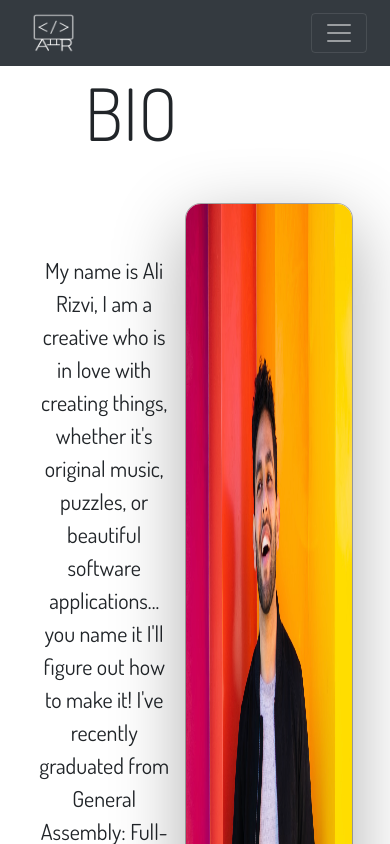
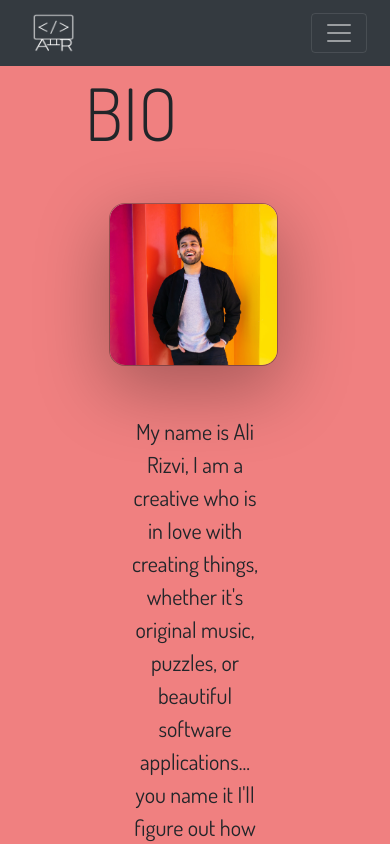
Before and after one commit to alirizvi061/Portfolio, a React (Create React App) app: page /about in a window 390 px wide. Shown: the top 844 px of the page. Built offline with nearby package versions, Linux system fonts and the light colour scheme; the HTML template or start-up script is replaced by a standard one.

Commit message:
working on media query

```diff
--- a/src/App.css
+++ b/src/App.css
@@ -68,7 +68,8 @@ footer {
 
 /* project thumbnail */
 .aboutTitle,
-.skillsTitle {
+.skillsTitle,
+.resumeTitle {
   margin: 3%;
   margin-bottom: 0;
 }
@@ -256,10 +257,37 @@ footer {
 /* RESUME PAGE */
 
 .resumePic {
-  margin-top: 5%;
+  margin-top: 1%;
   margin-bottom: 5%;
   border-radius: 15px;
-  width: 50%;
+  width: 70%;
   box-shadow: inset 0 1px 0 rgba(255, 255, 255, 0.6),
     0 22px 70px 4px rgba(0, 0, 0, 0.3), 0 0 0 1px rgba(0, 0, 0, 0.3);
 }
+
+/* MEDIA QUERIES */
+@media only screen and (max-width: 1000px) {
+  body {
+    background-color: lightcoral;
+    text-align: center;
+  }
+  .projects {
+    flex-wrap: wrap;
+  }
+  .aboutDiv {
+    margin-top: 0;
+    display: flex;
+    flex-direction: column-reverse;
+    justify-content: reverse;
+    flex-wrap: wrap-reverse;
+    align-items: center;
+  }
+}
+
+@media (min-width: 1200px) {
+  .aboutTitle,
+  .skillsTitle,
+  .resumeTitle {
+    text-align: center;
+  }
+}
--- a/src/components/Resume.jsx
+++ b/src/components/Resume.jsx
@@ -3,6 +3,7 @@ class Resume extends Component {
   render() {
     return (
       <div>
+        <h1 className=" resumeTitle display-3 float-left p-5">Resume</h1>
         <img className="resumePic" src="resume.png" alt="Resume" />
       </div>
     );
```
